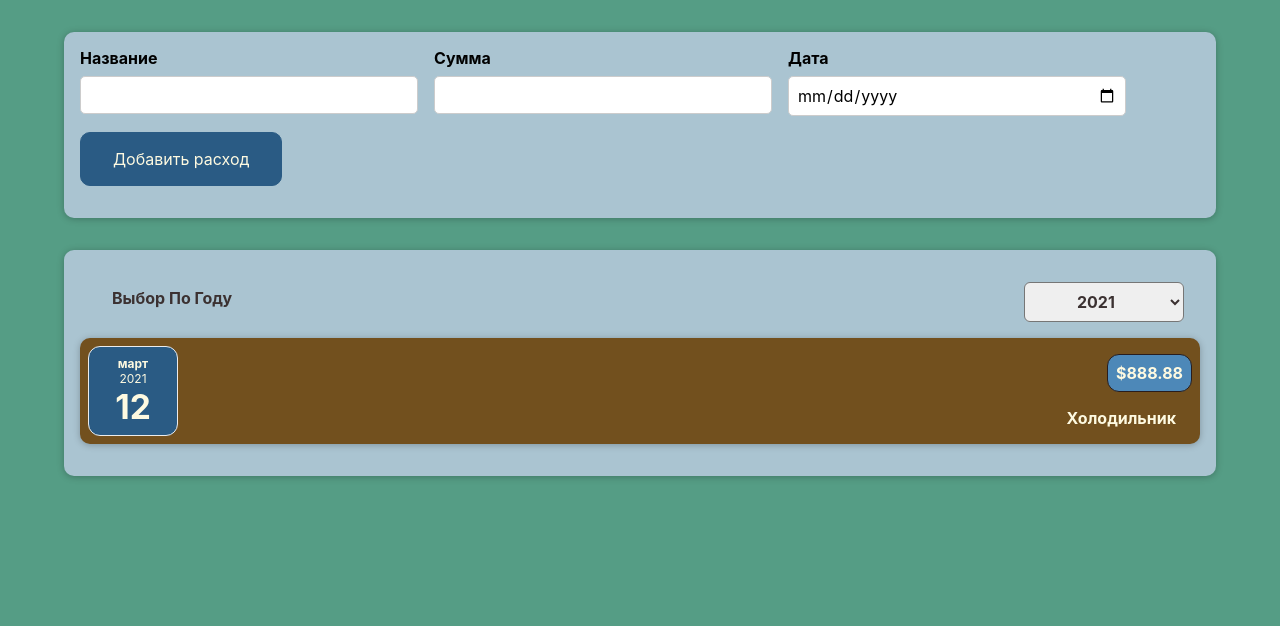
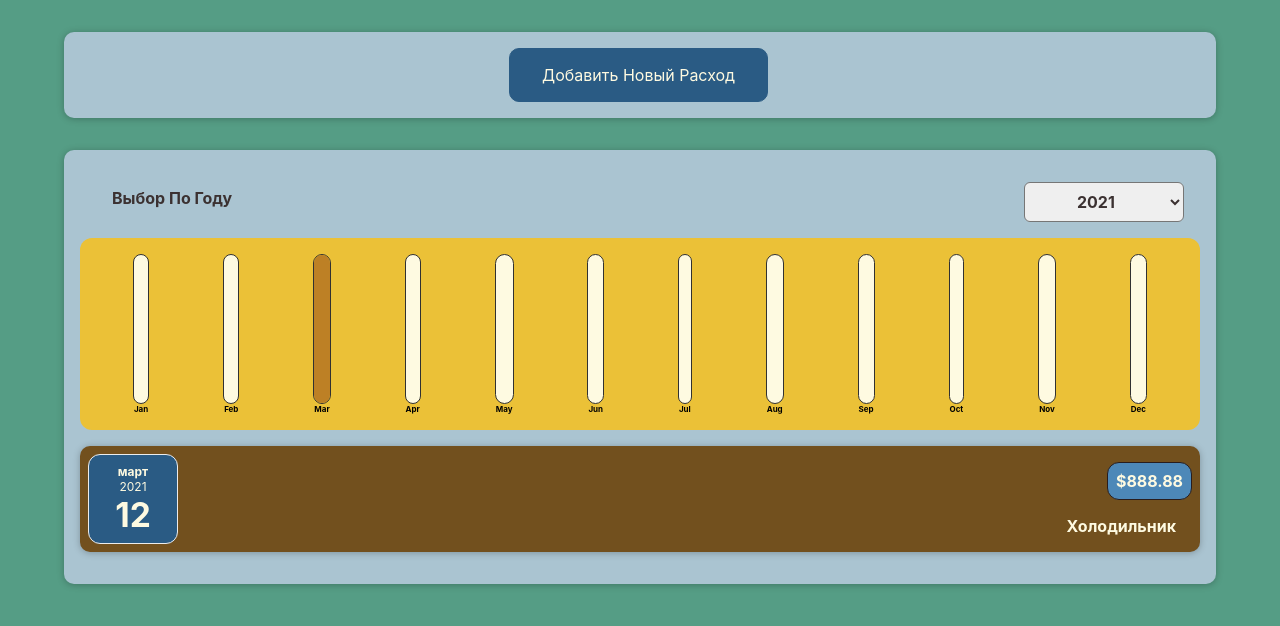
Before and after one commit to sergey87chuvasov/react-project-1, a React (Create React App) app: page / in a window 1280 px wide. Shown: the top 626 px of the page. Built offline with nearby package versions, Linux system fonts and the light colour scheme.

Commit message:
application completed

```diff
--- a/src/components/Costs/CostItem.js
+++ b/src/components/Costs/CostItem.js
@@ -4,6 +4,7 @@
 
 const CostItem = (props) => {
   return (
+    <li>
       <Card className='cost-item'>
         <CostDate date={props.date} />
         <div className='cost-item__description'>
@@ -11,6 +12,7 @@
           <div className='cost-item__price'>${props.amount}</div>
         </div>
       </Card>
+    </li>
   );
 };
 
--- /dev/null
+++ b/src/components/Costs/CostList.css
@@ -0,0 +1,9 @@
+.cost-list {
+  list-style: none;
+  padding: 0;
+}
+
+.cost-list__fallback {
+  color: #32312b;
+  text-align: center;
+}
--- /dev/null
+++ b/src/components/Costs/CostList.js
@@ -0,0 +1,28 @@
+import './CostList.css';
+import CostItem from './CostItem';
+
+const CostList = (props) => {
+  // let costsContent = <p>В Этом Году Расходов Нет</p>;
+  // if (props.costs.length > 0) {
+  //   costsContent =
+  // }
+
+  if (props.costs.length === 0) {
+    return <h2 className='cost-list__fallback'>В Этом Году Расходов Нет</h2>;
+  }
+
+  return (
+    <ul className='cost-list'>
+      {props.costs.map((cost) => (
+        <CostItem
+          key={cost.id}
+          date={cost.date}
+          description={cost.description}
+          amount={cost.amount}
+        />
+      ))}
+    </ul>
+  );
+};
+
+export default CostList;
--- a/src/components/Costs/Costs.js
+++ b/src/components/Costs/Costs.js
@@ -1,8 +1,10 @@
-import CostItem from './CostItem';
+// import CostItem from './CostItem';
 import './Costs.css';
 import Card from '../UI/Card';
 import CostsFilter from './CostsFilter';
 import React, { useState } from 'react';
+import CostList from './CostList';
+import CostsDiagram from './CostsDiagram';
 
 const Costs = (props) => {
   const [selectedYear, setSelectedYear] = useState('2021');
@@ -15,25 +17,13 @@
     return cost.date.getFullYear().toString() === selectedYear;
   });
 
-  let costsContent = <p>В Этом Году Расходов Нет</p>;
-
-  if (filteredCosts.length > 0) {
-    costsContent = filteredCosts.map((cost) => (
-      <CostItem
-        key={cost.id}
-        date={cost.date}
-        description={cost.description}
-        amount={cost.amount}
-      />
-    ));
-  }
-
   return (
     <div>
       <Card className='costs'>
         <CostsFilter year={selectedYear} onChangeYear={yearChangeHandler} />
-        {costsContent}
-
+        <CostsDiagram costs={filteredCosts} />
+        {/* {costsContent} */}
+        <CostList costs={filteredCosts} />
         {/* {filteredCosts.length === 0 && <p>В Этом Году Расходов Нет</p>}
         {filteredCosts.length > 0 &&
           filteredCosts.map((cost) => (
--- /dev/null
+++ b/src/components/Costs/CostsDiagram.js
@@ -0,0 +1,27 @@
+import Diagram from '../Diagram/Diagram';
+
+const CostsDiagram = (props) => {
+  const diagramDataSets = [
+    { label: 'Jan', value: 0 },
+    { label: 'Feb', value: 0 },
+    { label: 'Mar', value: 0 },
+    { label: 'Apr', value: 0 },
+    { label: 'May', value: 0 },
+    { label: 'Jun', value: 0 },
+    { label: 'Jul', value: 0 },
+    { label: 'Aug', value: 0 },
+    { label: 'Sep', value: 0 },
+    { label: 'Oct', value: 0 },
+    { label: 'Nov', value: 0 },
+    { label: 'Dec', value: 0 },
+  ];
+
+  for (const cost of props.costs) {
+    const costMonth = cost.date.getMonth();
+    diagramDataSets[costMonth].value += cost.amount;
+  }
+
+  return <Diagram dataSets={diagramDataSets} />;
+};
+
+export default CostsDiagram;
--- /dev/null
+++ b/src/components/Diagram/Diagram.css
@@ -0,0 +1,9 @@
+.diagram {
+  padding: 1rem;
+  border-radius: 12px;
+  background-color: #ebc137;
+  text-align: center;
+  display: flex;
+  justify-content: space-around;
+  height: 10rem;
+}
--- /dev/null
+++ b/src/components/Diagram/Diagram.js
@@ -0,0 +1,24 @@
+import './Diagram.css';
+import DiagramBar from './DiagramBar';
+
+const Diagram = (props) => {
+  const dataSetsValues = props.dataSets.map((dataSet) => dataSet.value);
+
+  const maxMonthCosts = Math.max(...dataSetsValues);
+
+  return (
+    <div className='diagram'>
+      {/* dataSets - это какой-то атрибут, получаем его через пропс */}
+      {props.dataSets.map((dataSet) => (
+        <DiagramBar
+          key={dataSet.label}
+          value={dataSet.value}
+          maxValue={maxMonthCosts}
+          label={dataSet.label}
+        />
+      ))}
+    </div>
+  );
+};
+
+export default Diagram;
--- /dev/null
+++ b/src/components/Diagram/DiagramBar.css
@@ -0,0 +1,30 @@
+.diagram-bar {
+  height: 100%;
+  display: flex;
+  flex-direction: column;
+  align-items: center;
+}
+
+.diagram-bar__inner {
+  height: 100%;
+  width: 100%;
+  border: 1px solid #313131;
+  border-radius: 12px;
+  background-color: #fefae1;
+  overflow: hidden;
+  display: flex;
+  flex-direction: column;
+  justify-content: flex-end;
+}
+
+.diagram-bar__fill {
+  background-color: #bd8025;
+  width: 100%;
+  transition: all 0.3s ease-out;
+}
+
+.diagram-bar__label {
+  font-weight: bold;
+  font-size: 0.5rem;
+  text-align: center;
+}
--- /dev/null
+++ b/src/components/Diagram/DiagramBar.js
@@ -0,0 +1,25 @@
+import './DiagramBar.css';
+
+const DiagramBar = (props) => {
+  let barFillHeight = '0%';
+
+  if (props.maxValue > 0) {
+    barFillHeight = Math.round((props.value / props.maxValue) * 100) + '%';
+  }
+
+  return (
+    <div className='diagram-bar'>
+      <div className='diagram-bar__inner'>
+        <div
+          className='diagram-bar__fill'
+          style={{
+            height: barFillHeight,
+          }}
+        ></div>
+      </div>
+      <div className='diagram-bar__label'>{props.label}</div>
+    </div>
+  );
+};
+
+export default DiagramBar;
--- a/src/components/NewCost/CostForm.js
+++ b/src/components/NewCost/CostForm.js
@@ -92,6 +92,9 @@
         </div>
         <div className='new-cost__actions'>
           <button type='submit'>Добавить расход</button>
+          <button type='button' onClick={props.onCancel}>
+            Отмена
+          </button>
         </div>
       </div>
     </form>
--- a/src/components/NewCost/NewCost.js
+++ b/src/components/NewCost/NewCost.js
@@ -1,7 +1,10 @@
+import React, { useState } from 'react';
 import './NewCost.css';
 import CostForm from './CostForm';
 
 const NewCost = (props) => {
+  const [isFormVisible, setIsFormVisible] = useState(false);
+
   const saveCostDataHandler = (inputCostData) => {
     const costData = {
       ...inputCostData,
@@ -10,12 +13,30 @@
 
     props.onAddCost(costData);
     // console.log(costData);
+    setIsFormVisible(false);
+  };
+
+  const inputCostDataHandler = () => {
+    setIsFormVisible(true);
+  };
+
+  const cancelCostHandler = () => {
+    setIsFormVisible(false);
   };
 
   return (
     <div className='new-cost'>
+      {!isFormVisible && (
+        <button onClick={inputCostDataHandler}>Добавить Новый Расход</button>
+      )}
+
       {/* добавим в наш компонент CostForm атрибут с любым именем для передачи инф от наследника к родителю   */}
-      <CostForm onSaveCostData={saveCostDataHandler} />
+      {isFormVisible && (
+        <CostForm
+          onSaveCostData={saveCostDataHandler}
+          onCancel={cancelCostHandler}
+        />
+      )}
     </div>
   );
 };
```
Lines whose indentation alone changed are shown as unchanged.
